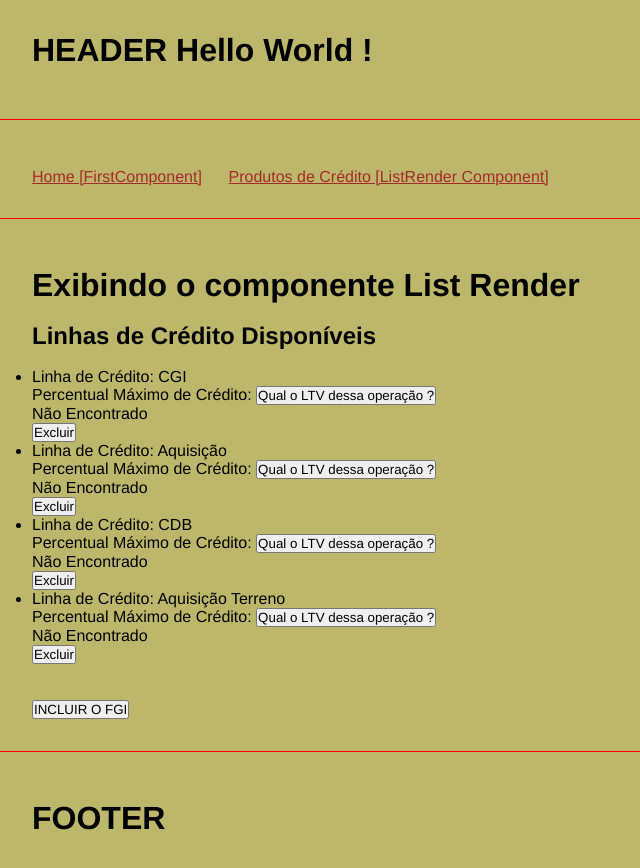
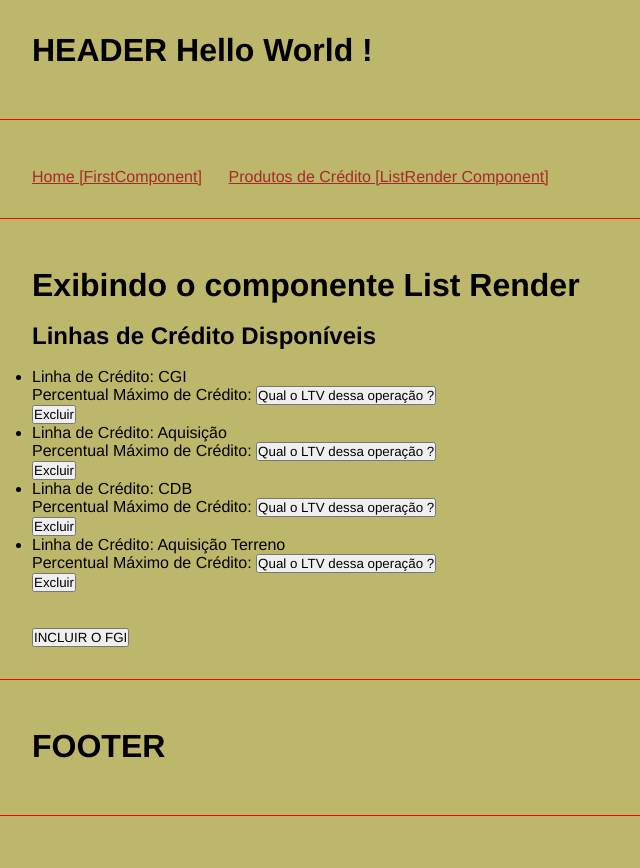
Before and after one commit to ernestopcaraujo/projectReviewAngular, an Angular app in the folder curso-angular/: page /list in a window 1280 px wide. Shown: the top 868 px of the page, without its empty margins (0-640 px from the left). Built offline with nearby package versions, Linux system fonts and the light colour scheme; data requests are answered from the project's data file.

Commit message:
fix: comented unnecessary tag

```diff
--- a/curso-angular/src/app/components/list-render/list-render.component.html
+++ b/curso-angular/src/app/components/list-render/list-render.component.html
@@ -9,10 +9,10 @@
             <br>
             Percentual Máximo de Crédito:
             <button (click)="showLtv(creditLine)">Qual o LTV dessa operação ?</button>
-            <span *ngIf="indexOfElement==i; else valueNotFound">&nbsp;&nbsp;&nbsp;&nbsp;{{creditLines[indexOfElement].ltv}}<br></span>
-            <button (click)="excludeCredit(creditLine)">Excluir</button>
+            <span *ngIf="indexOfElement==i">&nbsp;&nbsp;&nbsp;&nbsp;{{creditLines[indexOfElement].ltv}}</span>
+            <br><button (click)="excludeCredit(creditLine)">Excluir</button>
             <br>
-            <ng-template #valueNotFound><p>Não Encontrado</p></ng-template>
+            <!-- <ng-template #valueNotFound><p>Não Encontrado</p></ng-template> deixado apenas como exemplo do else do ngIf, que seria ;else #valueNotFound -->
         </li>
     </ul>
     <br>
```
